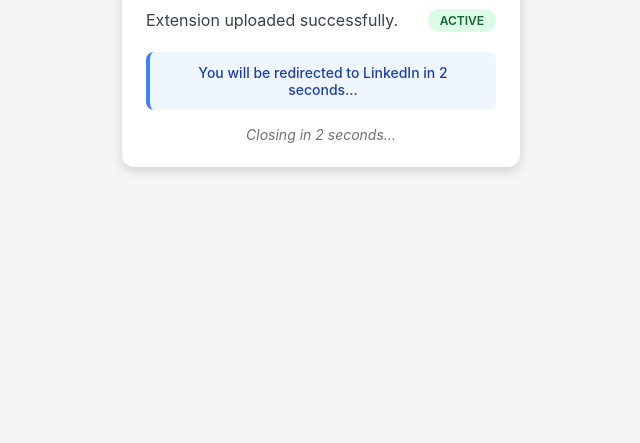
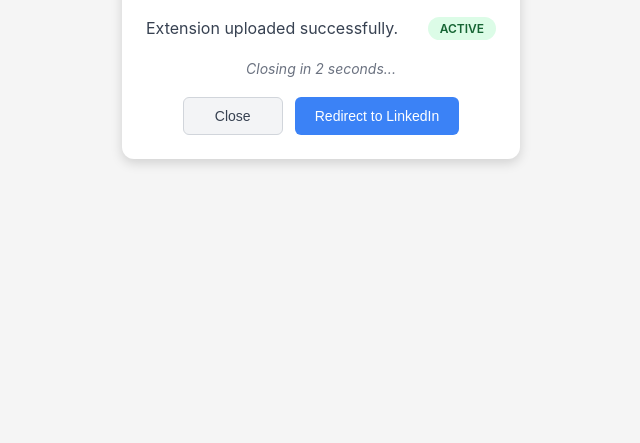
Before and after one commit to mrviduus/ReplyMate, a website built with Parcel: page src/success-popup.html in a window 1280 px wide. Shown: the part 357-800 px from the top of the page, without its empty margins (319-959 px from the left). Built offline with nearby package versions, Linux system fonts and the light colour scheme.

Commit message:
feat: enhance success popup with new button functionality and improved styling

```diff
--- a/src/success-popup.css
+++ b/src/success-popup.css
@@ -91,4 +91,51 @@ body {
   font-size: 0.875rem;
   color: #6b7280;
   font-style: italic;
+  margin-bottom: 20px;
 }
+
+.button-container {
+  display: flex;
+  gap: 12px;
+  justify-content: center;
+  margin-top: 16px;
+}
+
+.btn {
+  padding: 10px 20px;
+  border: none;
+  border-radius: 6px;
+  font-size: 0.875rem;
+  font-weight: 500;
+  cursor: pointer;
+  transition: all 0.2s ease;
+  min-width: 100px;
+}
+
+.btn:hover {
+  transform: translateY(-1px);
+  box-shadow: 0 4px 8px rgba(0, 0, 0, 0.1);
+}
+
+.btn:active {
+  transform: translateY(0);
+}
+
+.btn-primary {
+  background: #3b82f6;
+  color: white;
+}
+
+.btn-primary:hover {
+  background: #2563eb;
+}
+
+.btn-secondary {
+  background: #f3f4f6;
+  color: #374151;
+  border: 1px solid #d1d5db;
+}
+
+.btn-secondary:hover {
+  background: #e5e7eb;
+}
--- a/src/success-popup.html
+++ b/src/success-popup.html
@@ -21,11 +21,12 @@
             <span class="pill pass">ACTIVE</span>
         </div>
 
-        <div class="redirect-info">
-            <p class="redirect-message">You will be redirected to LinkedIn in 7 seconds...</p>
+        <div class="countdown">Closing in 7 seconds...</div>
+
+        <div class="button-container">
+            <button id="close-btn" class="btn btn-secondary">Close</button>
+            <button id="redirect-btn" class="btn btn-primary">Redirect to LinkedIn</button>
         </div>
-
-        <div class="countdown">Closing in 7 seconds...</div>
     </div>
     <script type="module" src="success-popup.ts"></script>
 </body>
--- a/src/success-popup.ts
+++ b/src/success-popup.ts
@@ -1,8 +1,8 @@
-// success-popup.ts - Auto-dismiss functionality with countdown (TypeScript version)
+// success-popup.ts - Auto-close functionality (TypeScript version)
 
 import "./success-popup.css";
 
-console.log('Auto-dismiss popup initialized');
+console.log('Auto-close popup initialized');
 
 // Type definitions
 interface CountdownConfig {
@@ -18,56 +18,64 @@ const config: CountdownConfig = {
 
 // State management
 let timeLeft: number = config.initialTime;
-let shouldRedirect: boolean = true; // Flag to control redirect behavior
+let countdownTimer: ReturnType<typeof setInterval> | null = null;
+let autoCloseTimer: ReturnType<typeof setTimeout> | null = null;
 
 // Initialize on DOM content loaded
 document.addEventListener('DOMContentLoaded', (): void => {
-  console.log('Auto-dismiss timer started - closing in 7 seconds');
+  console.log('Auto-close timer started - closing in 7 seconds');
 
   const countdownElement: HTMLElement | null = document.querySelector('.countdown');
-  const redirectMessageElement: HTMLElement | null = document.querySelector('.redirect-message');
+  const closeBtn: HTMLButtonElement | null = document.querySelector('#close-btn');
+  const redirectBtn: HTMLButtonElement | null = document.querySelector('#redirect-btn');
+
+  // Button event listeners
+  closeBtn?.addEventListener('click', (): void => {
+    console.log('Close button clicked - closing popup');
+    clearTimers();
+    window.close();
+  });
+
+  redirectBtn?.addEventListener('click', (): void => {
+    console.log('Redirect button clicked - redirecting to LinkedIn');
+    clearTimers();
+    chrome.runtime.sendMessage({ type: 'SUCCESS_REDIRECT' });
+    window.close();
+  });
+
+  // Function to clear all timers
+  const clearTimers = (): void => {
+    if (countdownTimer) clearInterval(countdownTimer);
+    if (autoCloseTimer) clearTimeout(autoCloseTimer);
+  };
 
   // Listen for beforeunload to detect manual close
   window.addEventListener('beforeunload', (): void => {
-    shouldRedirect = false;
-    console.log('Popup manually closed - redirect cancelled');
+    clearTimers();
+    console.log('Popup manually closed');
   });
 
-  // Countdown timer function
-  const countdown = setInterval((): void => {
+  // Countdown timer function (just counts down, no redirect)
+  countdownTimer = setInterval((): void => {
     timeLeft--;
 
     if (countdownElement) {
       if (timeLeft > 0) {
         const secondText: string = timeLeft !== 1 ? 's' : '';
         countdownElement.textContent = `Closing in ${timeLeft} second${secondText}...`;
-
-        // Update redirect message
-        if (redirectMessageElement) {
-          const redirectSecondText: string = timeLeft !== 1 ? 's' : '';
-          redirectMessageElement.textContent = `You will be redirected to LinkedIn in ${timeLeft} second${redirectSecondText}...`;
-        }
       } else {
         countdownElement.textContent = 'Closing now...';
-        if (redirectMessageElement) {
-          redirectMessageElement.textContent = 'Redirecting to LinkedIn...';
-        }
-        clearInterval(countdown);
+        if (countdownTimer) clearInterval(countdownTimer);
       }
     }
   }, 1000);
 
-  // Auto-close function with redirect
+  // Auto-close function (just closes, no redirect)
   const autoClosePopup = (): void => {
-    if (shouldRedirect) {
-      console.log('Auto-closing popup after 7 seconds - redirecting to LinkedIn');
-      chrome.runtime.sendMessage({ type: 'SUCCESS_REDIRECT' });
-    } else {
-      console.log('Auto-close triggered but redirect was cancelled due to manual close');
-    }
+    console.log('Auto-closing popup after 7 seconds - no redirect');
     window.close();
   };
 
   // Set auto-close timer
-  setTimeout(autoClosePopup, config.autoCloseDelay);
+  autoCloseTimer = setTimeout(autoClosePopup, config.autoCloseDelay);
 });
```
